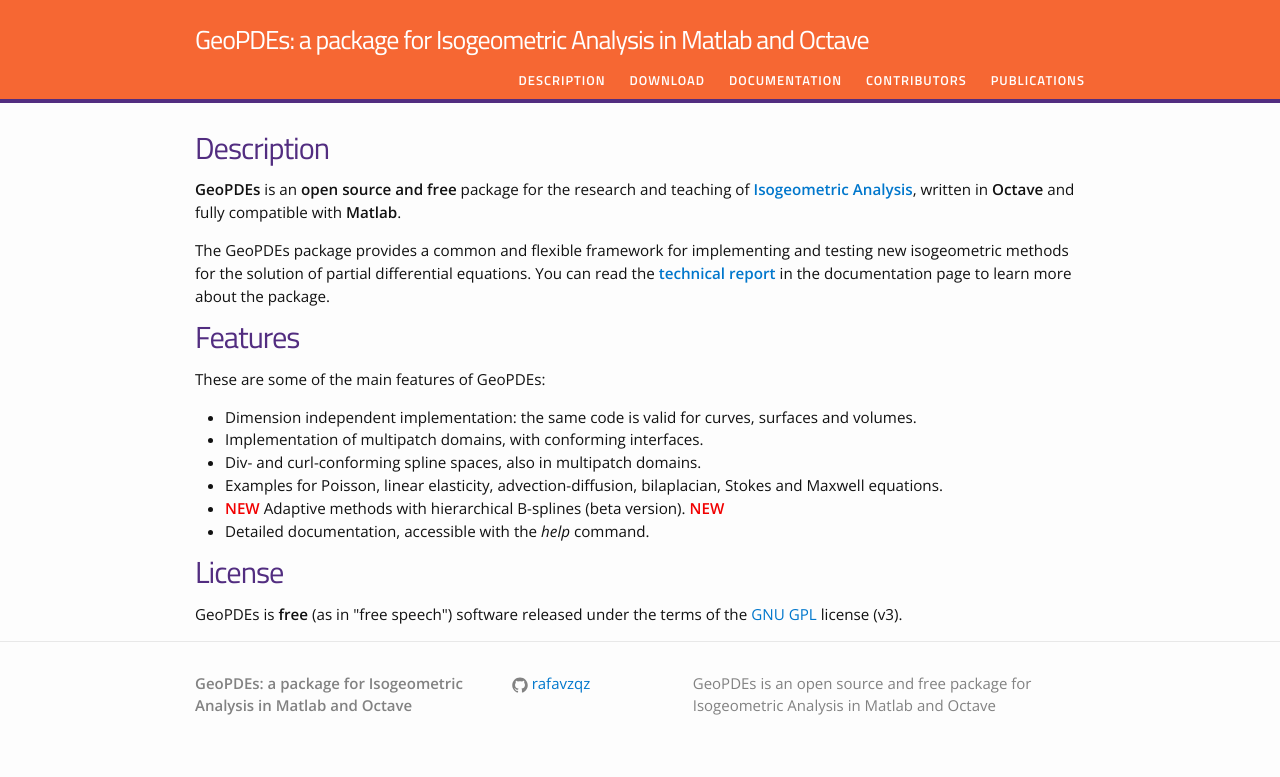
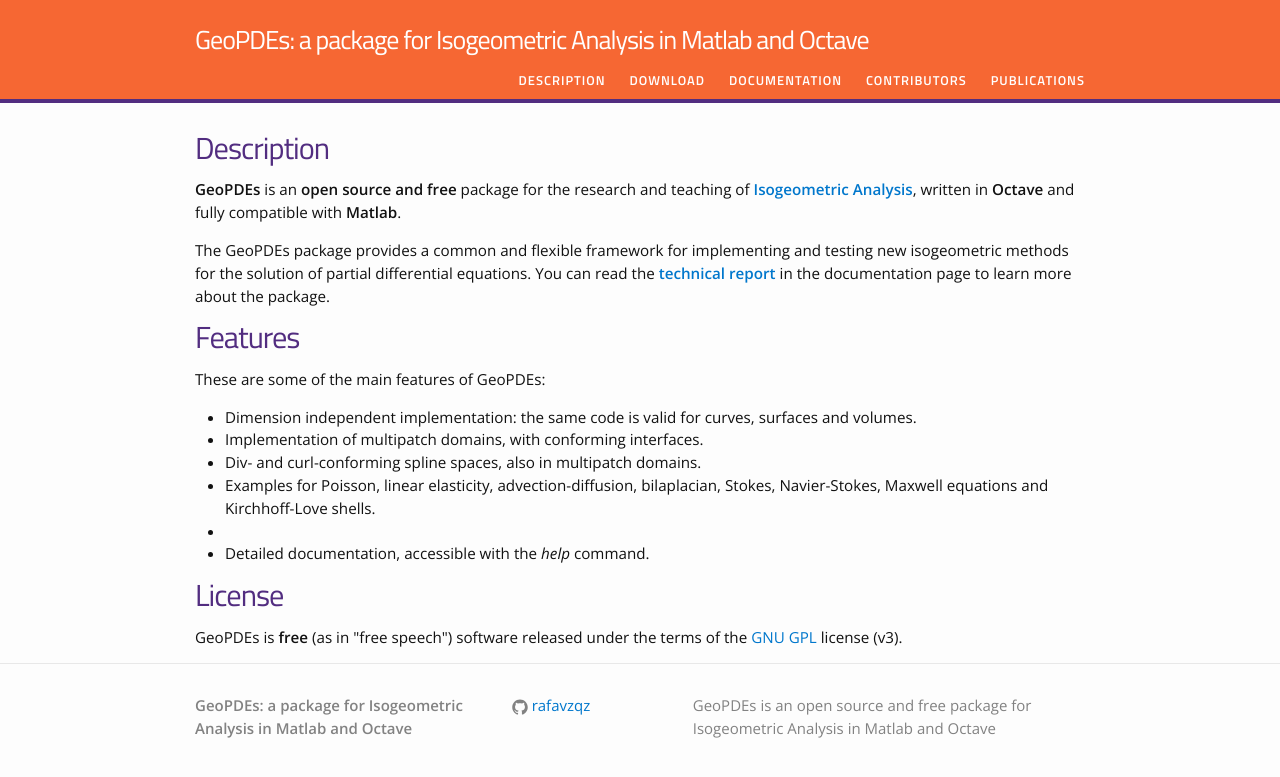
Before and after one commit to rafavzqz/geopdes, a Jekyll site: the page built from index.html, in a window 1280 px wide. Shown: the top 777 px of the page. Built offline with Jekyll 4.4.1, drawn with Linux system fonts in a browser that asks for light colours.

```diff
--- a/index.html
+++ b/index.html
@@ -20,8 +20,8 @@ layout: default
 <li>Dimension independent implementation: the same code is valid for curves, surfaces and volumes.</li>
 <li>Implementation of multipatch domains, with conforming interfaces.</li>
 <li>Div- and curl-conforming spline spaces, also in multipatch domains.</li>
-<li>Examples for Poisson, linear elasticity, advection-diffusion, bilaplacian, Stokes and Maxwell equations.</li>
-<li><strong><font COLOR=F10000>NEW</font></strong> Adaptive methods with hierarchical B-splines (beta version). <strong><font COLOR=F10000>NEW</font></strong></li>
+<li>Examples for Poisson, linear elasticity, advection-diffusion, bilaplacian, Stokes, Navier-Stokes, Maxwell equations and Kirchhoff-Love shells.</li>
+<li><Adaptive methods with hierarchical B-splines, including refinement and coarsening.</li>
 <li>Detailed documentation, accessible with the <em>help</em> command.</li>
 </ul>
 
```
Also changed, not shown: description.md (+1 -1 lines).
